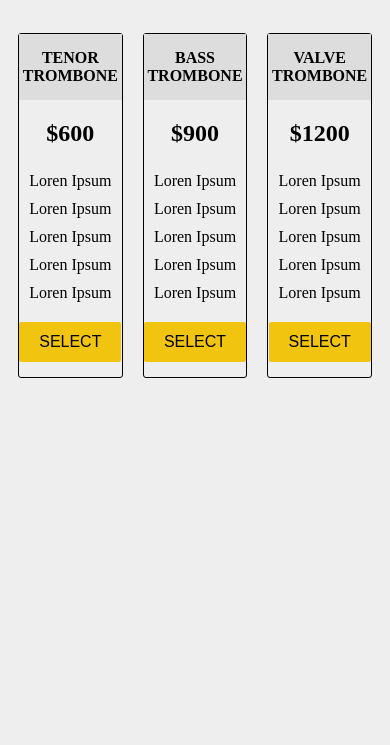
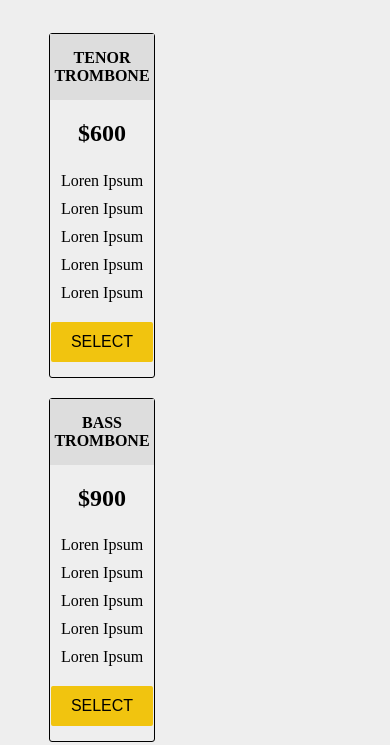
Before and after one commit to ahebwa49/microverse-trials-2, a plain HTML site: page index.html in a window 390 px wide. Shown: the part 1261-2006 px from the top of the page. Before the commit the page ends 1657 px from the top, so only its background shows below. Drawn offline with Linux system fonts and the light colour scheme.

Commit message:
style pricing

```diff
--- a/css/style.css
+++ b/css/style.css
@@ -40,10 +40,14 @@ body {
   align-items: baseline;
 }
 
-@media (max-width: 700px) {
+@media only screen and (max-width: 700px) {
   .nav-link {
     display: block;
     padding: 30px;
+  }
+  .pricing {
+    display: flex;
+    flex-direction: column !important;
   }
 }
 
@@ -81,6 +85,10 @@ body {
 
 .pricing {
   display: flex;
+  max-width: 80vw;
+  justify-content: center;
+  margin-left: auto;
+  margin-right: auto;
 }
 
 .pricing-product {
```
